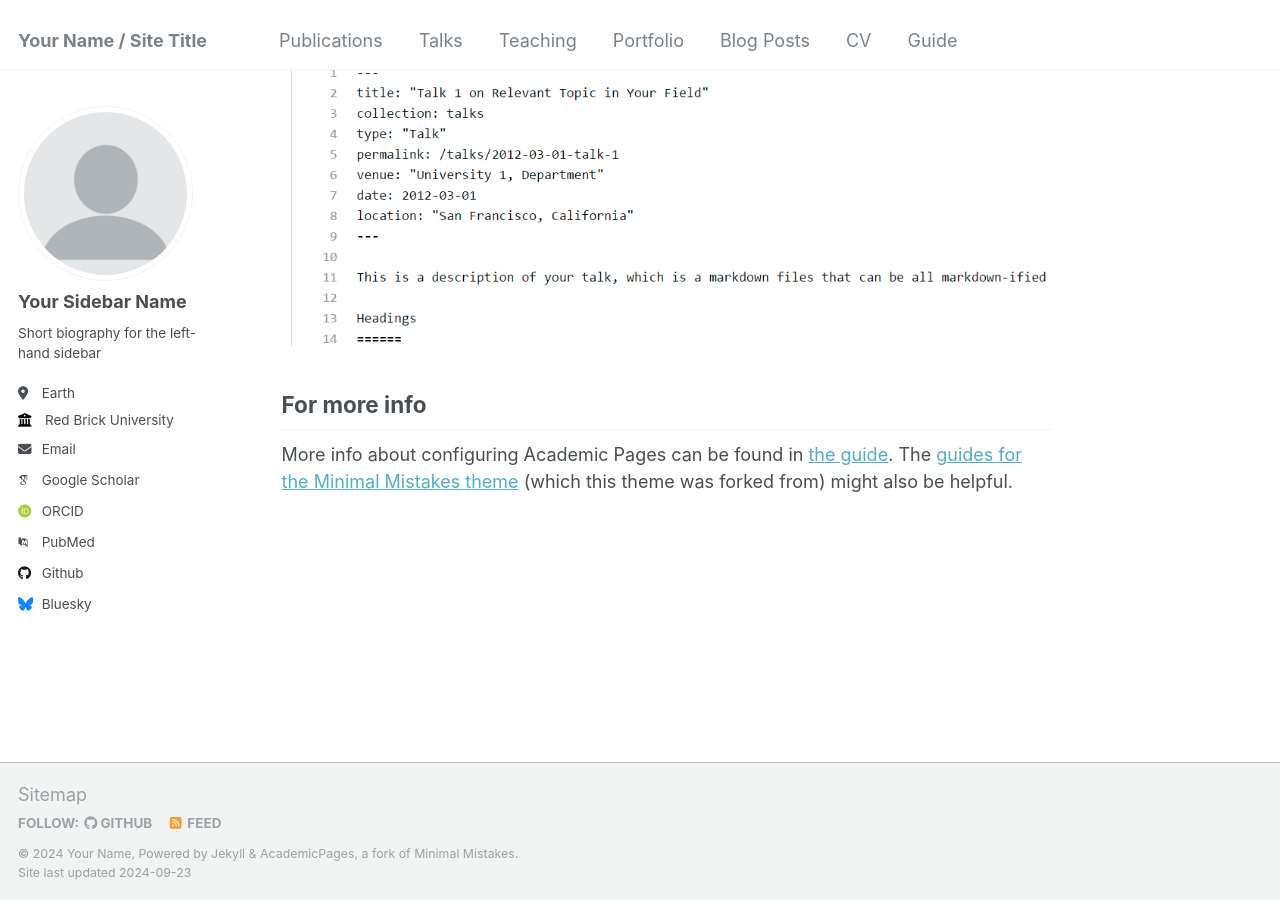
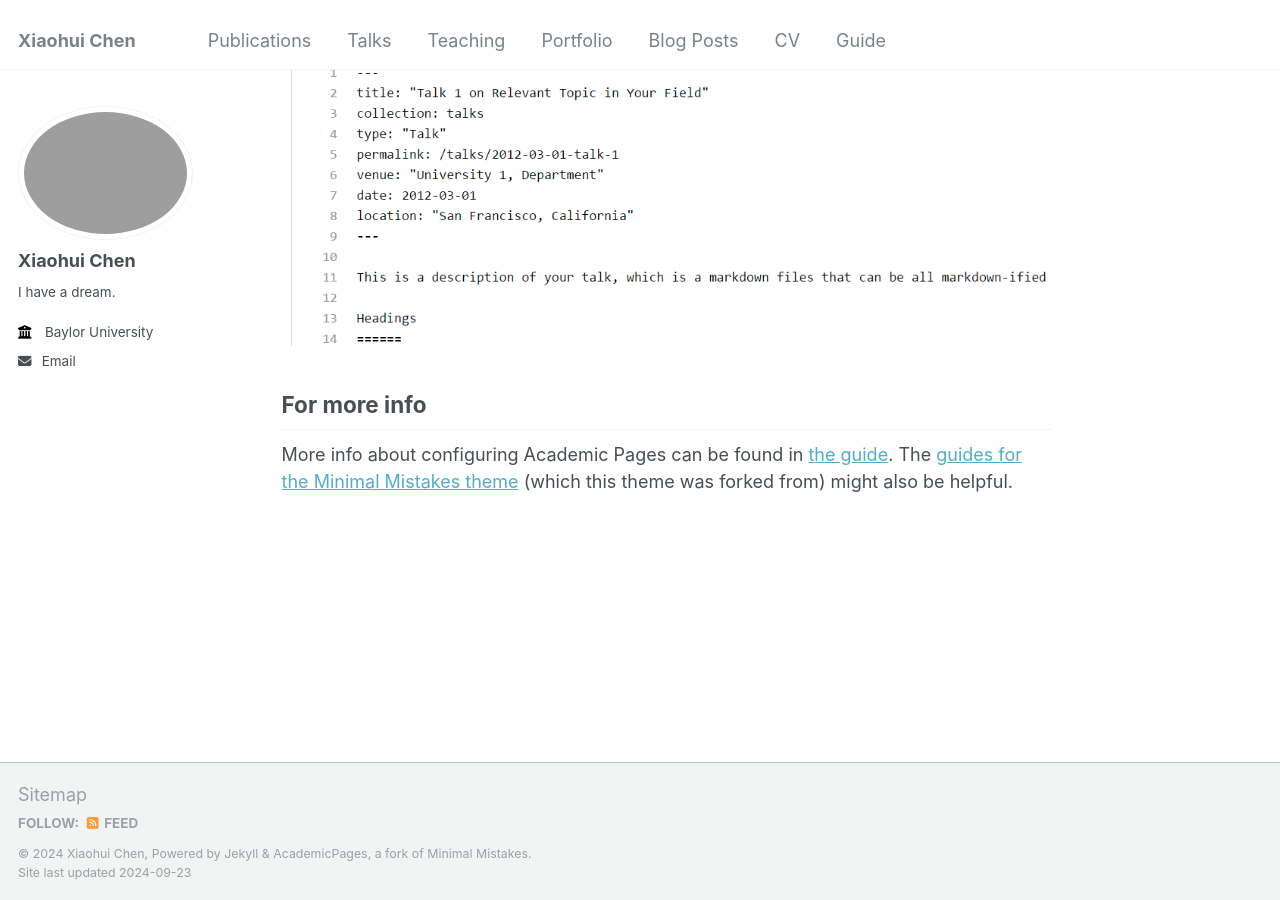
Before and after one commit to chenxiao-2023/chenxiao-2023.github.io, a Jekyll site: the page built from _pages/about.md, in a window 1280 px wide and 900 px high, scrolled down 2643 px. Built offline with Jekyll 4.4.1, drawn with Linux system fonts in a browser that asks for light colours; some web fonts are replaced.

Commit message:
Update _config.yml

```diff
--- a/_config.yml
+++ b/_config.yml
@@ -8,11 +8,11 @@
 
 # Basic Site Settings
 locale                   : "en-US"
-title                    : "Your Name / Site Title"
+title                    : "Xiaohui Chen"
 title_separator          : "-"
-name                     : &name "Your Name"
+name                     : &name "Xiaohui Chen"
 description              : &description "personal description"
-url                      : https://academicpages.github.io # the base hostname & protocol for your site e.g. "https://mmistakes.github.io"
+url                      : https://chenxiaohui.github.io # the base hostname & protocol for your site e.g. "https://mmistakes.github.io"
 baseurl                  : "" # the subpath of your site, e.g. "/blog"
 repository               : "academicpages/academicpages.github.io"
 
@@ -21,34 +21,34 @@ repository               : "academicpages/academicpages.github.io"
 #               Additional customization can be done by editing /_includes/author-profile.html
 author:
   # Biographic information
-  avatar           : "profile.png"
-  name             : "Your Sidebar Name"
+  avatar           : "Profile.jpg"
+  name             : "Xiaohui Chen"
   pronouns         : # example: "she/her"
-  bio              : "Short biography for the left-hand sidebar"
-  location         : "Earth"
-  employer         : "Red Brick University"
+  bio              : "I have a dream."
+#location         : "Texas"
+  employer         : "Baylor University"
   uri              : # URL
-  email            : "none@example.org"
+  email            : "xiaohui_chen1@baylor.edu"
 
   # Academic websites
-  arxiv            : # URL - Update with the correct link to your profile
-  googlescholar    : "https://scholar.google.com/citations?user=PS_CX0AAAAAJ"
-  impactstory      : # URL
-  orcid            : "http://orcid.org/yourorcidurl"
-  semantic         : # URL
-  pubmed           : "https://www.ncbi.nlm.nih.gov/pubmed/?term=john+snow"
-  researchgate     : # URL
+  #arxiv            : # URL - Update with the correct link to your profile
+  #googlescholar    : "https://scholar.google.com/citations?user=PS_CX0AAAAAJ"
+  #impactstory      : # URL
+  #orcid            : "http://orcid.org/yourorcidurl"
+  #semantic         : # URL
+  #pubmed           : "https://www.ncbi.nlm.nih.gov/pubmed/?term=john+snow"
+  #researchgate     : # URL
 
   # Repositories and software development
-  bitbucket        : # Username - Update with your username on the site
-  codepen          : # Username
-  dribbble         : # Username
-  github           : "academicpages"
-  kaggle           : # Username
-  stackoverflow    : # User number or user number and name (i.e., use "1" or "1/jeff-atwood")
+  #bitbucket        : # Username - Update with your username on the site
+  #codepen          : # Username
+  #dribbble         : # Username
+  #github           : "https://github.com/chenxiao-2023"
+  #kaggle           : # Username
+  #stackoverflow    : # User number or user number and name (i.e., use "1" or "1/jeff-atwood")
 
   # Social media
-  bluesky          : "bsky.app" # Replace this with you Bluesky username
+  #bluesky          : "bsky.app" # Replace this with you Bluesky username
   facebook         : # Username
   flickr           : # Username
   foursquare       : # Username
```
